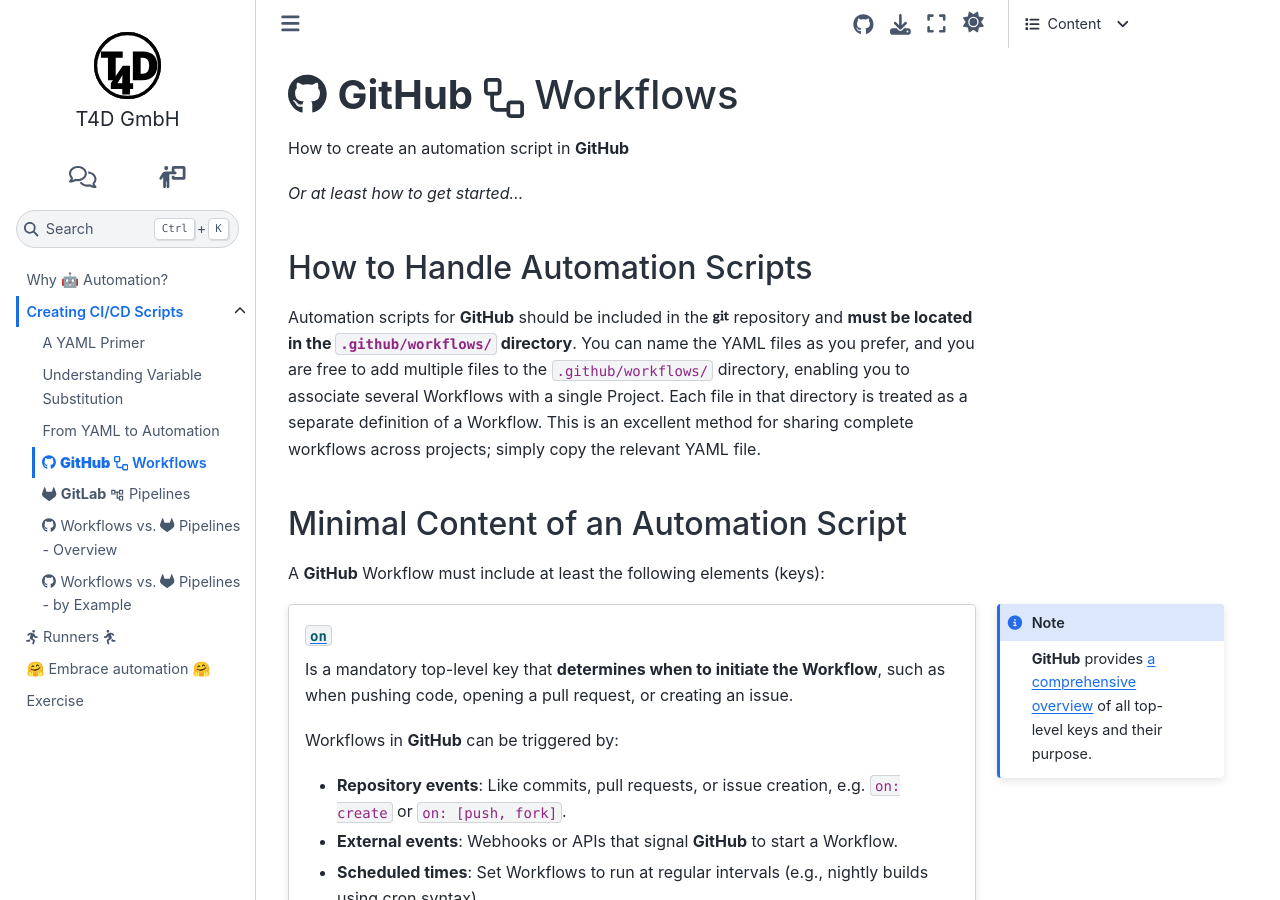
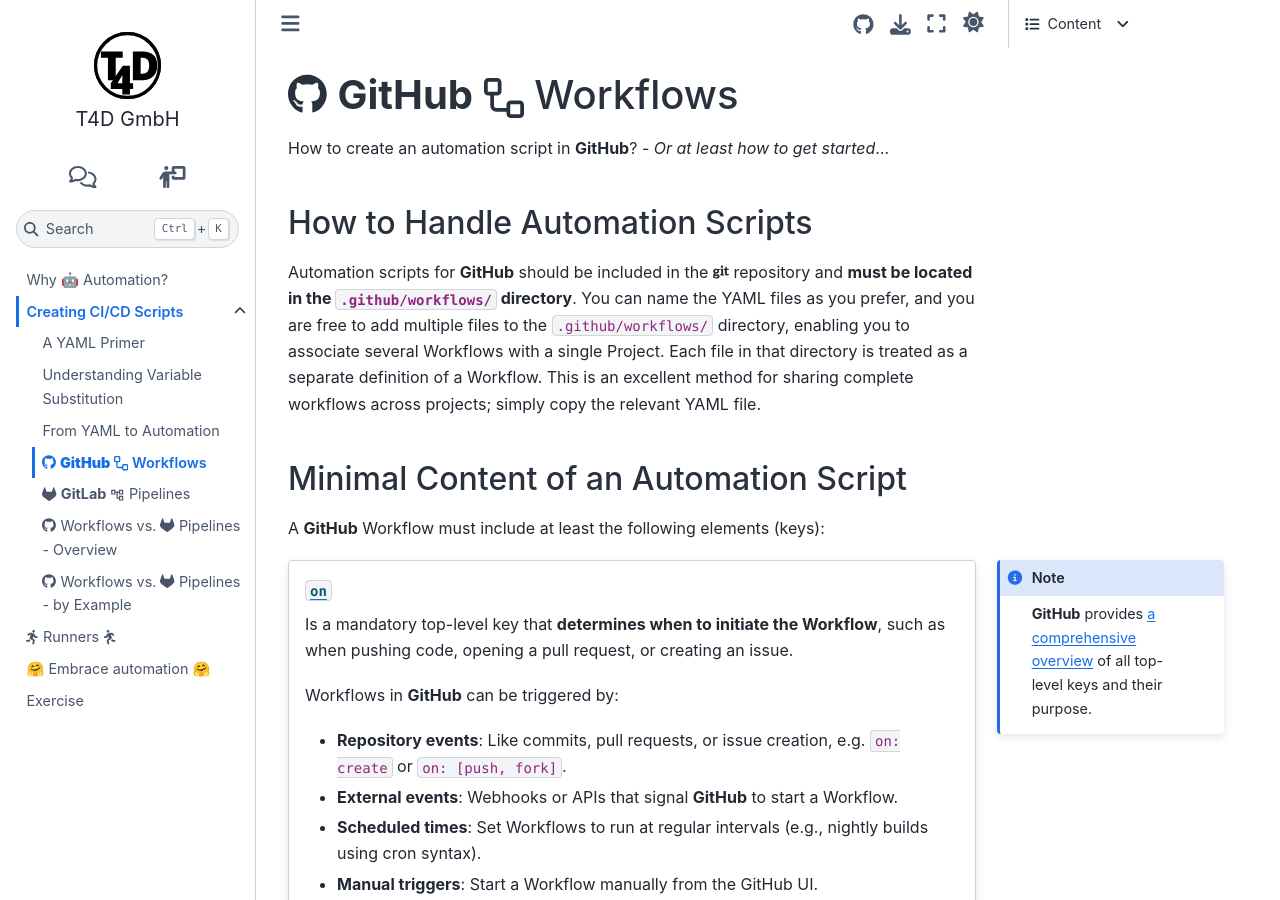
Before and after one commit to t4d-gmbh/ci-cd-workflows, a Sphinx documentation site: the page built from source/content/creating_workflows/github_workflows/index.md, in a window 1280 px wide and 900 px high. Built offline with Sphinx 7.4.7 and the Sphinx Book theme 1.1.4, drawn with Linux system fonts in a browser that asks for light colours; the version number could not be read and is left out.

```diff
--- a/source/content/creating_workflows/github_workflows/index.md
+++ b/source/content/creating_workflows/github_workflows/index.md
@@ -1,8 +1,6 @@
 ## <i class="fab fa-github"></i> **GitHub** {octicon}`workflow` Workflows
 
-How to create an automation script in **GitHub**
-
-_Or at least how to get started..._
+How to create an automation script in **GitHub**? - _Or at least how to get started_...
 
 {% if build == "slides" %}
 <!-- BUILDING THE SLIDES -->
```
